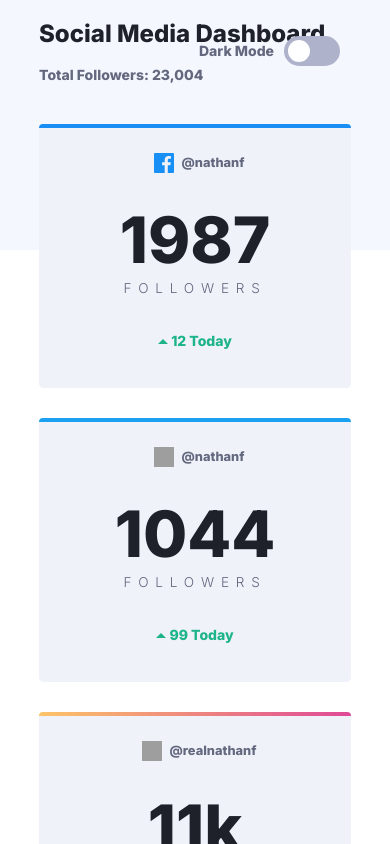
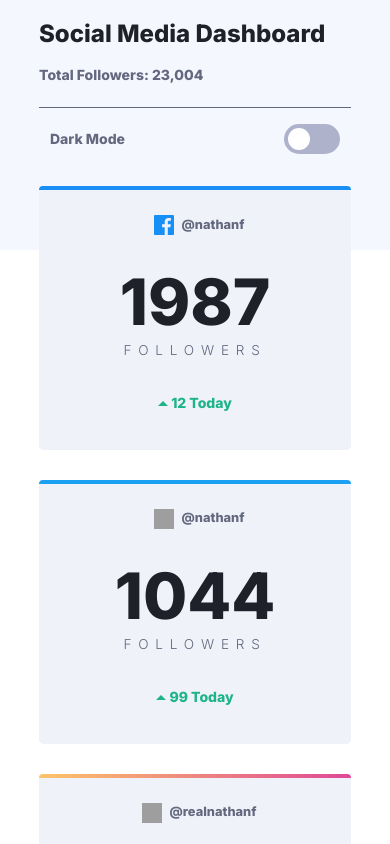
Before and after one commit to dnirns/fe-mentor-socialmedia-dashboard, a React (Create React App) app: page / in a window 390 px wide. Shown: the top 844 px of the page. Built offline with nearby package versions, Linux system fonts and the light colour scheme; grey boxes are pictures that could not be loaded.

Commit message:
responsive toggle switch layout finished

```diff
--- a/src/App.js
+++ b/src/App.js
@@ -22,13 +22,13 @@ const App = () => {
       <main className={theme}>
         <div className={`container ${theme}`}>
           <div className='heading'>
-            <div className='toggle'>
-              <Toggle handleToggle={() => setIsDark(!isDark)} />
-            </div>
             <h2>Social Media Dashboard</h2>
             <h5 className='sub-heading'>Total Followers: 23,004</h5>
           </div>
           <div className={`divider ${theme}`} />
+          <div className='toggle'>
+            <Toggle handleToggle={() => setIsDark(!isDark)} />
+          </div>
           <div className={`grid-container ${theme}`}>
             <Totals
               theme={theme}
--- a/src/styles/App.scss
+++ b/src/styles/App.scss
@@ -29,7 +29,6 @@
 html {
   font-family: 'Inter';
   // background-color: var(--color-page-background);
-
 }
 main {
   color: var(--color-text);
@@ -78,13 +77,6 @@ img {
 }
 .sub-heading {
   margin-top: 0px;
-}
-
-.toggle {
-  margin: 20px;
-  position: absolute;
-  right: 0;
-  top: 0;
 }
 
 .container {
@@ -162,6 +154,22 @@ img {
   font-weight: 700;
 }
 
+.toggle {
+  margin: 20px;
+  position: absolute;
+  right: 0;
+  top: 0;
+}
+
+.toggle-container {
+  display: flex;
+  align-items: center;
+}
+
+.toggle-text {
+  padding: 0px 10px;
+}
+
 /* mobile */
 @media (min-width: 350px) {
   .grid-item {
@@ -169,6 +177,15 @@ img {
   }
   .heading {
     margin-left: 10%;
+  }
+  .toggle-container {
+    width: 100%;
+    justify-content: space-between;
+    padding: 0;
+  }
+  .toggle {
+    position: relative;
+    margin: 0px 50px 0px 40px;
   }
 }
 
@@ -183,6 +200,13 @@ img {
   .divider {
     visibility: hidden;
   }
+  .toggle {
+    margin: 10px 50px;
+    position: absolute;
+    right: 0;
+    top: 0;
+  }
+
 }
 
 /* laptop + */
@@ -223,22 +247,12 @@ img {
 
 .divider {
   width: 80%;
-  height: 2px;
+  height: 1px;
   background-color: var(--color-text);
   margin: 0 auto;
+  z-index: 1;
 }
 
-
-
-.toggle-container {
-  display: flex;
-  align-items: center;
-  margin-right: 30px;
-}
-
-.toggle-text {
-  padding: 0px 10px;
-}
 footer {
   display: flex;
   align-items: flex-end;
```
Also changed, not shown: 1 other file (tests, documents, lock files or other folders).
